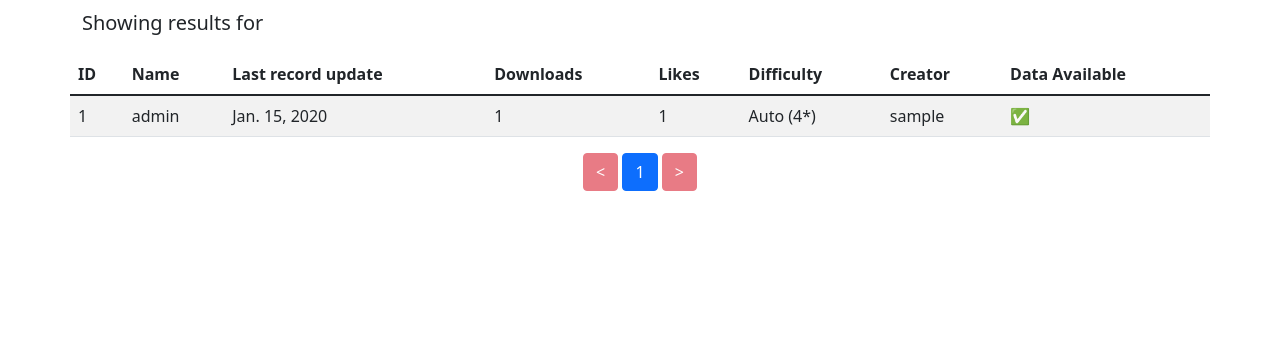
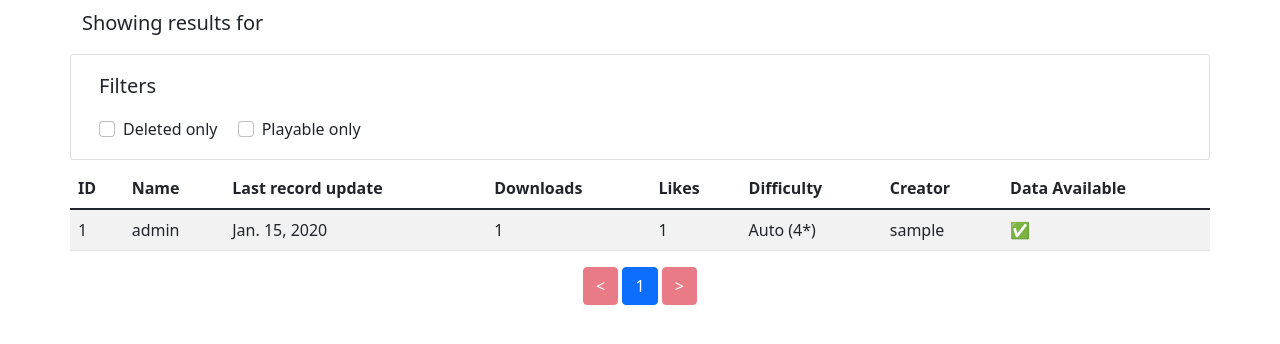
Before and after one commit to Cvolton/GDHistory, a Django app: page /search in a window 1280 px wide. Shown: the part 56-400 px from the top of the page. Run offline with Django 3.2, Linux system fonts and the light colour scheme; tables that the repository leaves empty hold one stand-in row (values such as "Sample post"); parts of the project's set-up code (start-up, migrations or seed data) failed here and were passed over; some libraries are stand-ins or nearby versions.

Commit message:
Show Playable Only and Deleted Only filters

```diff
--- a/history/templates/search.html
+++ b/history/templates/search.html
@@ -26,6 +26,23 @@ tr:hover, tr:focus-within {
 	<p class="lead">Showing results for {{ query }}</p>
 </div>
 <div class="row">
+	<div class="card">
+		<div class="card-body">
+			<p class="lead">Filters</p>
+			<form>
+				<div class="form-check form-check-inline">
+					<input type="checkbox" class="form-check-input" id="deletedCheck" {% if filters|get_item:"deleted" %}checked{% endif %}>
+					<label class="form-check-label" for="deletedCheck">Deleted only</label>
+				</div>
+				<div class="form-check form-check-inline">
+					<input type="checkbox" class="form-check-input" id="playableCheck" {% if filters|get_item:"playable" %}checked{% endif %}>
+					<label class="form-check-label" for="playableCheck">Playable only</label>
+				</div>
+			</form>
+		</div>
+	</div>
+</div>
+<div class="row mt-2">
 	<table class="table table-striped">
 		<thead>
 			<tr>
```
